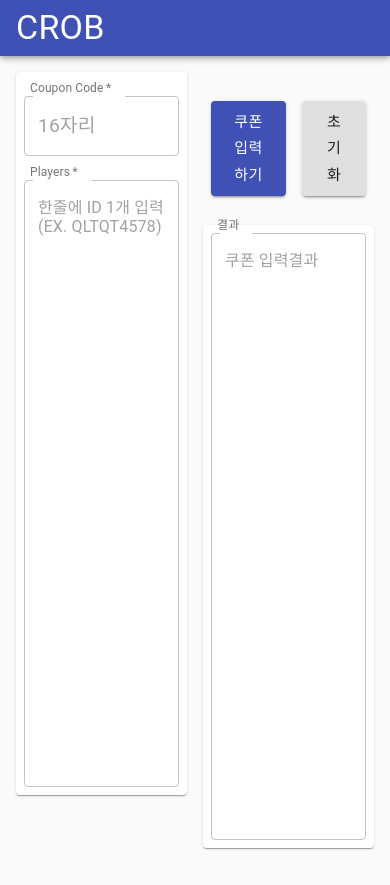
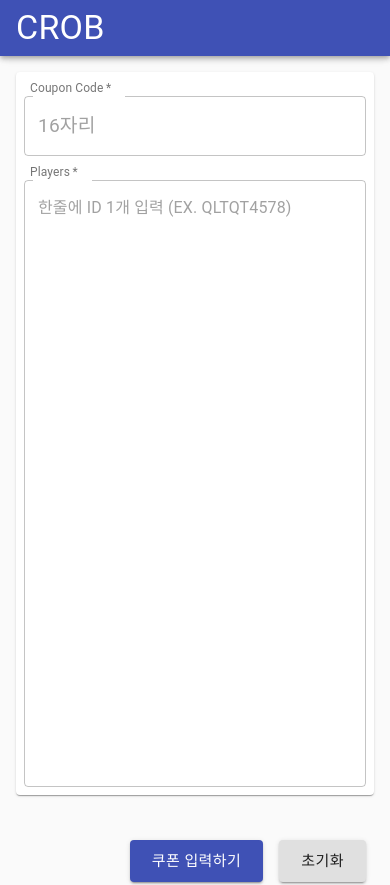
Before and after one commit to hwiVeloper/crob-coupon, a Next.js app: page / in a window 390 px wide. Shown: the top 885 px of the page. Before the commit the page ends 856 px from the top, so only its background shows below. Built offline with nearby package versions, Linux system fonts and the light colour scheme.

Commit message:
간단한 모바일 대응

```diff
--- a/components/CouponForm.js
+++ b/components/CouponForm.js
@@ -5,7 +5,7 @@ export default function CouponForm(props) {
 
   return (
     <Grid container spacing={2}>
-      <Grid item xs={6}>
+      <Grid item xs={12} md={6}>
         <Paper>
           <TextField
             label="Coupon Code"
@@ -52,7 +52,7 @@ export default function CouponForm(props) {
           />
         </Paper>
       </Grid>
-      <Grid item xs={6}>
+      <Grid item xs={12} md={6}>
         <div className={classes.buttonArea}>
           <Button
             variant="contained"
```
